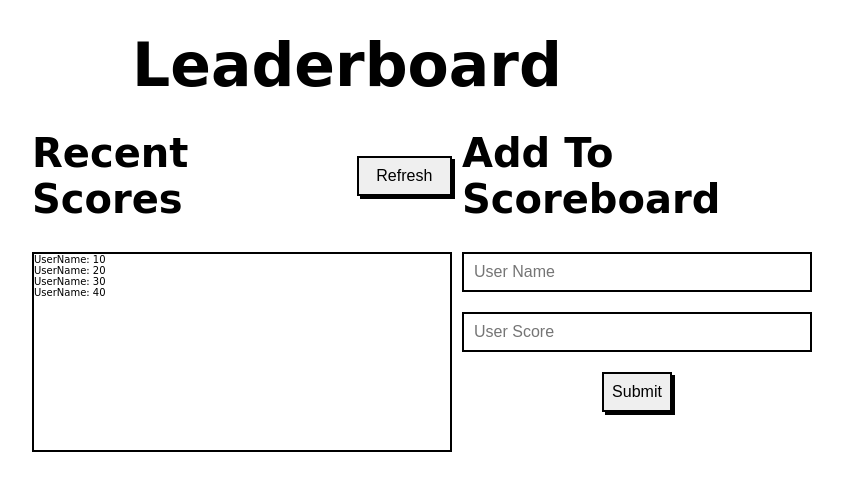
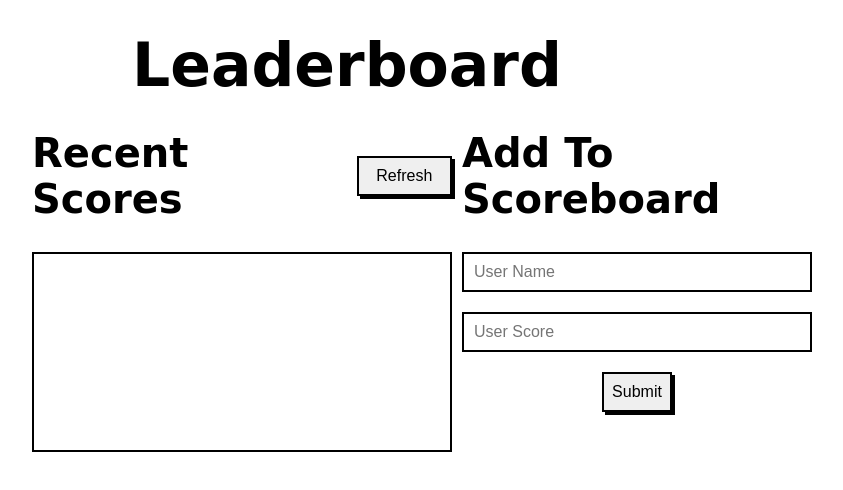
Before and after one commit to 187jjay187/leaderboard, a website built with webpack: page src/index.html in a window 1280 px wide. Shown: the whole page, without its empty margins (218-1061 px from the left). Built offline with nearby package versions, Linux system fonts and the light colour scheme.

Commit message:
add index.html file

```diff
--- a/src/index.html
+++ b/src/index.html
@@ -38,10 +38,7 @@
     <!-- ul/li Section starts here -->
 
             <ul class="scoreBoard">
-            <li>UserName: 10</li>
-            <li>UserName: 20</li>
-            <li>UserName: 30</li>
-            <li>UserName: 40</li>
+
             </ul>
 
     <!-- ul/li Section ends here -->
```
